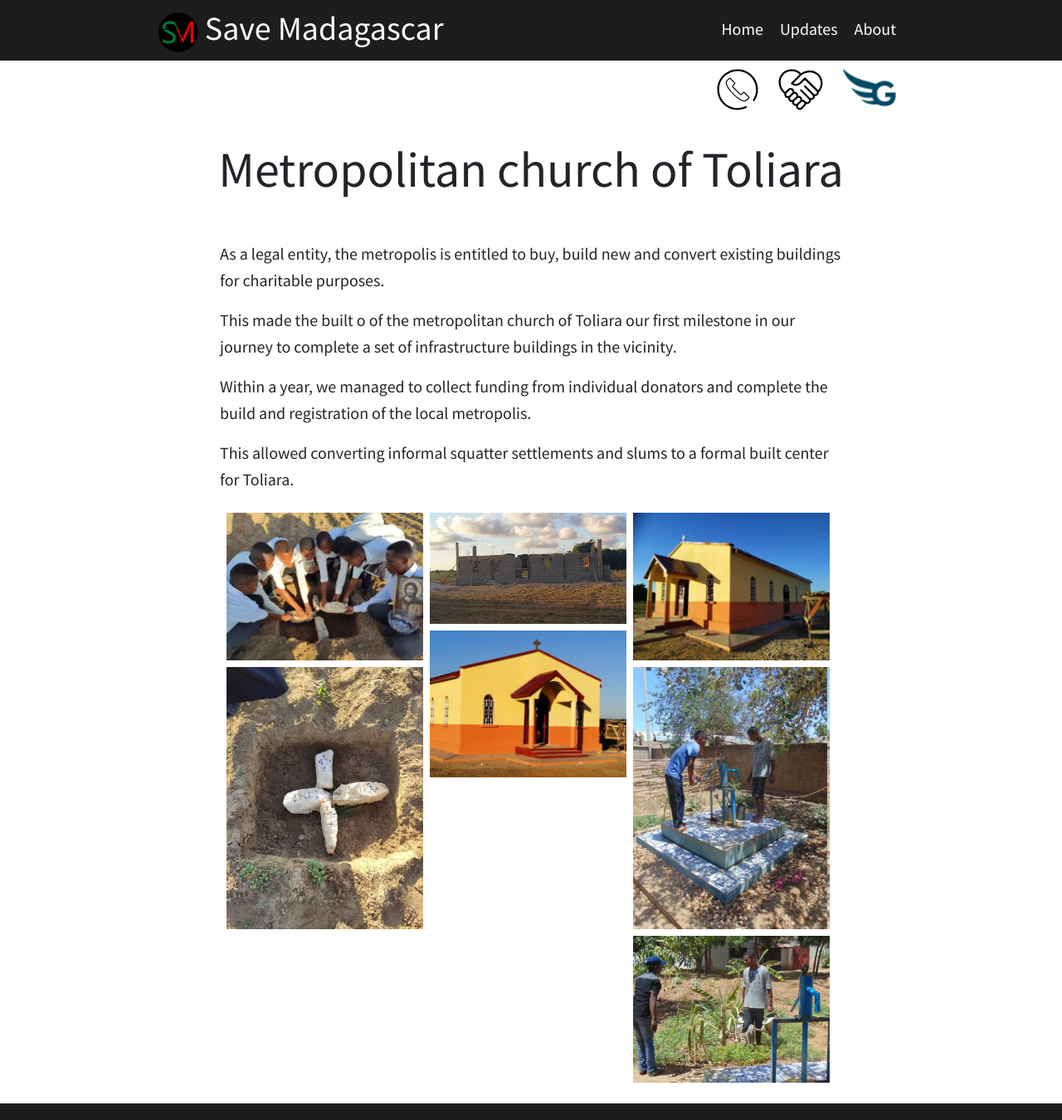
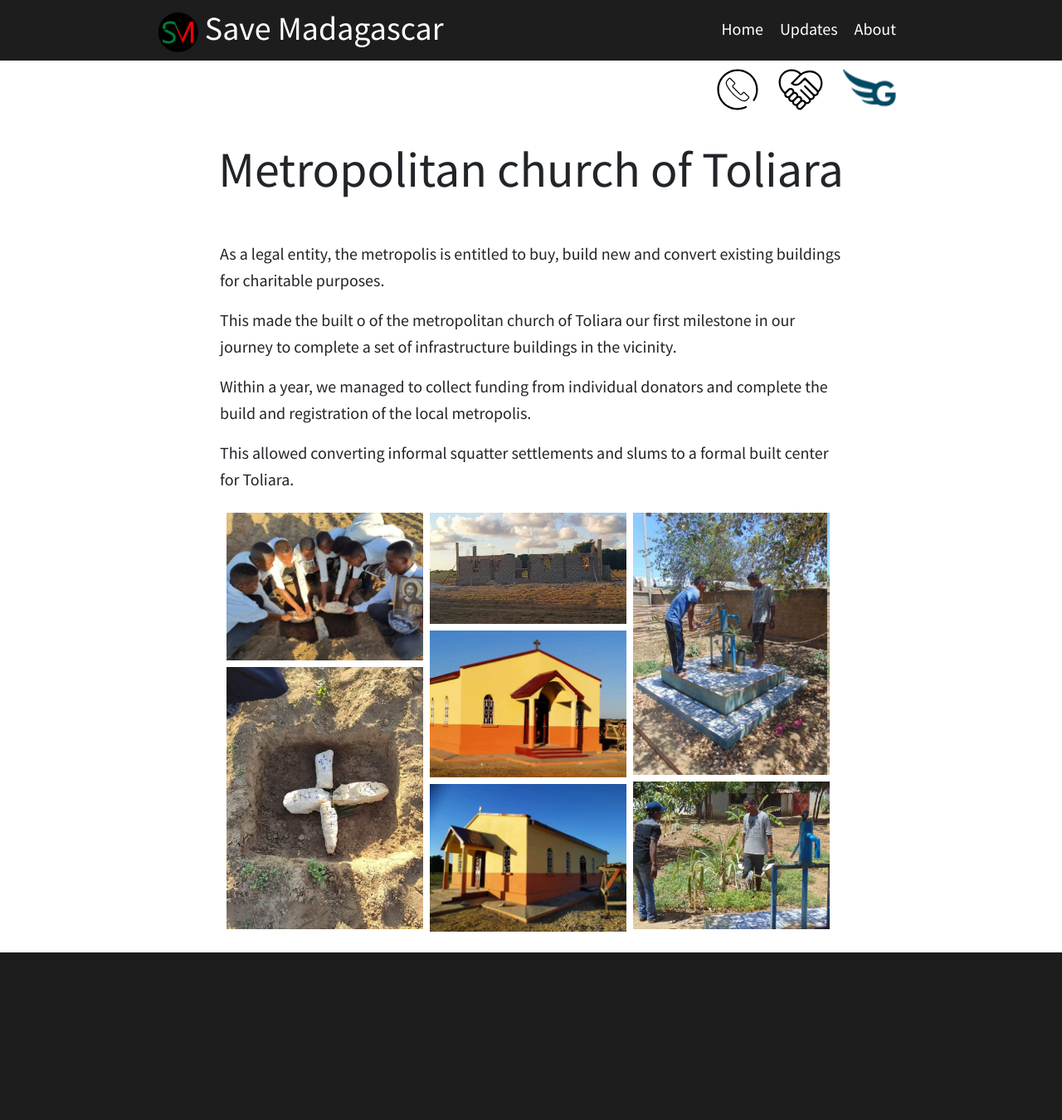
Before and after one commit to at07cm1/smadagascar_site, a Jekyll site: the page built from _posts/updates/2018-01-01-metropolitan_church_of_Toliara.md, in a window 1280 px wide. Shown: the whole page at 83% size. Built offline with Jekyll 4.4.1, drawn with Linux system fonts in a browser that asks for light colours; after the commit the page ends 1168 px from its top, so only the background shows below that.

Commit message:
image gallery test

```diff
--- a/_layouts/post.html
+++ b/_layouts/post.html
@@ -18,13 +18,14 @@ layout: default
 					</div>
 
 					<div class="g-column">
-						{% for img in page.gallery_images limit:c offset: c %}
+						{% assign lim = c | plus: 1 %}
+						{% for img in page.gallery_images limit:lim offset: c %}
 							<a href="{{ img }}"><img src="{{ img }}" style="width:100%"></a>
 						{% endfor %}
 					</div>
 
 					<div class="g-column">
-						{% assign off = c | times: 2 %}
+						{% assign off = c | times: 2 | plus: 1%}
 						{% for img in page.gallery_images offset: off %}
 							<a  href="{{ img }}"><img src="{{ img }}" style="width:100%"></a>
 						{% endfor %}
```
